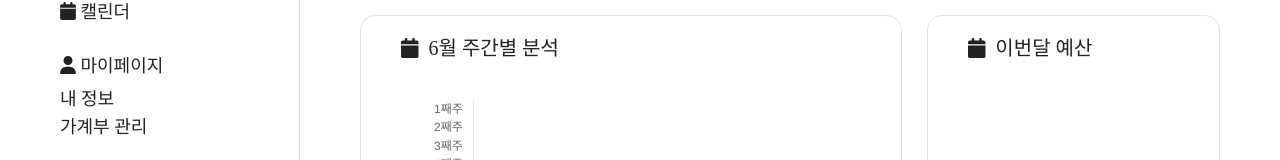
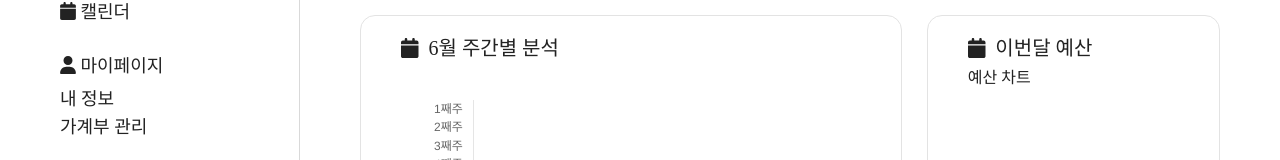
Before and after one commit to limsol02/PotAccounts, a React (Create React App) app in the folder pot_accounts/src/main/pot_front/: page /main in a window 1280 px wide. Shown: the part 544-704 px from the top of the page. Built offline with nearby package versions, Linux system fonts and the light colour scheme; no server answers; a web font is replaced by a local one.

Commit message:
import 예산차트 컴포넌트

```diff
--- a/pot_accounts/src/main/pot_front/src/pages/1. main/components/Budgettab.js
+++ b/pot_accounts/src/main/pot_front/src/pages/1. main/components/Budgettab.js
@@ -7,6 +7,7 @@ import { faCalendar } from "@fortawesome/free-solid-svg-icons";
 import { Chart as ChartJS, ArcElement, Tooltip, Legend } from "chart.js";
 import { Doughnut } from "react-chartjs-2";
 import MonthlyChart from "../../../components/chart/MonthlyChart";
+import BudgetChart from "../../../components/chart/BudgetChart";
 
 const Budgettab = () => {
     return (
@@ -16,7 +17,7 @@ const Budgettab = () => {
                 <FontAwesomeIcon icon={faCalendar}/>
                 <p>이번달 예산</p>
             </div>
-            {/* <MonthlyChart/> */}
+            <BudgetChart/>
         </div>
 
     )
```
